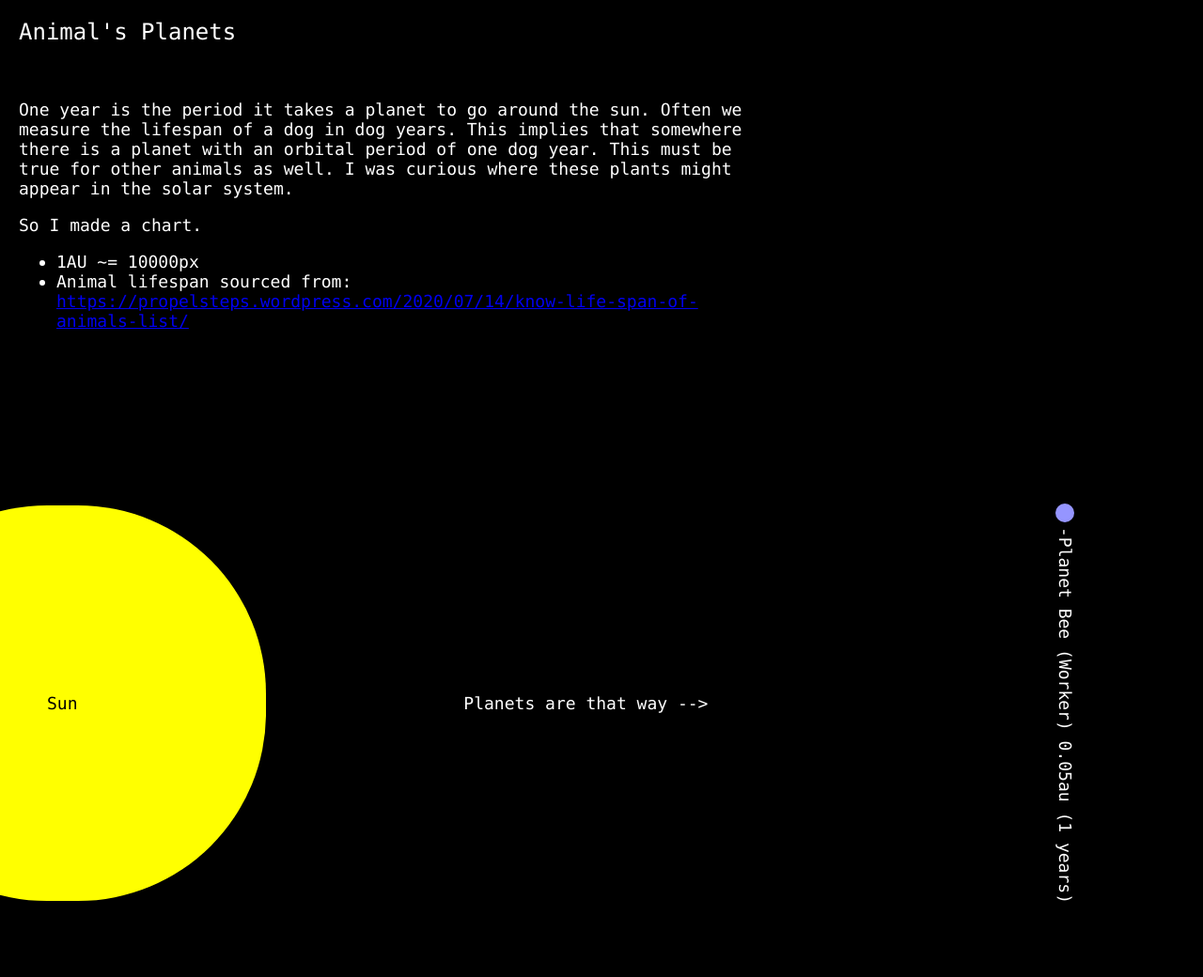
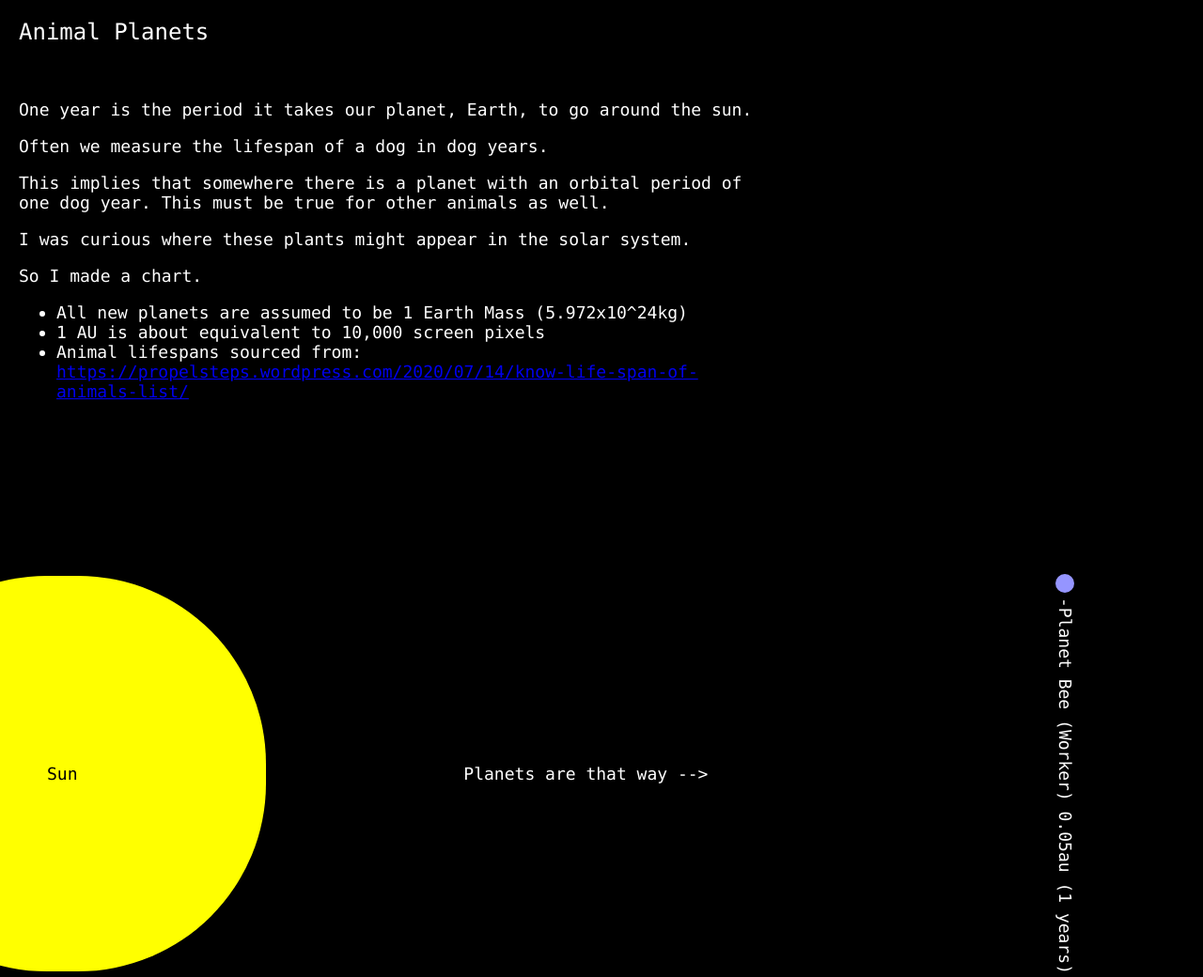
Before and after one commit to eponymoose/animalplanets, a plain HTML site: page index.html in a window 1280 px wide. Shown: the top 1040 px of the page at 94% size. Drawn offline with nearby package versions, Linux system fonts and the light colour scheme.

Commit message:
Some text fixes.

```diff
--- a/index.html
+++ b/index.html
@@ -82,18 +82,19 @@
 </head>
 <body>
 	<div class ="title">
-		Animal's Planets
+		Animal Planets
 	</div>
 	<div class="info">
-		<p>One year is the period it takes a planet to go around the sun.
-		Often we measure the lifespan of a dog in dog years.
-		This implies that somewhere there is a planet with an orbital period of one dog year.
-		This must be true for other animals as well.
-		I was curious where these plants might appear in the solar system.</p>
+		<p>One year is the period it takes our planet, Earth, to go around the sun.</p>
+		<p>Often we measure the lifespan of a dog in dog years.</p>
+		<p>This implies that somewhere there is a planet with an orbital period of one dog year.
+		This must be true for other animals as well.</p>
+		<p>I was curious where these plants might appear in the solar system.</p>
 		<p>So I made a chart. </p>
 		<ul>
-			<li>1AU ~= 10000px</li>
-			<li>Animal lifespan sourced from: <a href="https://propelsteps.wordpress.com/2020/07/14/know-life-span-of-animals-list/">https://propelsteps.wordpress.com/2020/07/14/know-life-span-of-animals-list/</a></li>
+			<li>All new planets are assumed to be 1 Earth Mass (5.972x10^24kg)</li>
+			<li>1 AU is about equivalent to 10,000 screen pixels</li>
+			<li>Animal lifespans sourced from: <a href="https://propelsteps.wordpress.com/2020/07/14/know-life-span-of-animals-list/">https://propelsteps.wordpress.com/2020/07/14/know-life-span-of-animals-list/</a></li>
 		</ul>
 	</div>
 	<div id="solarSystem">
```
